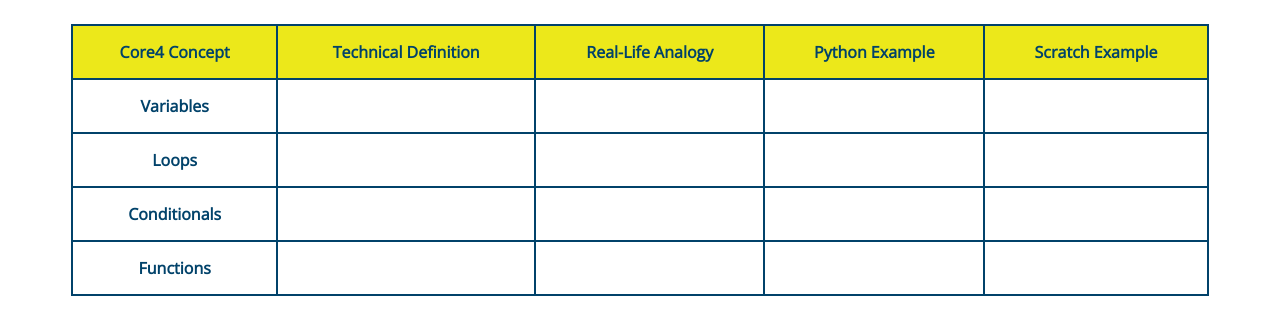
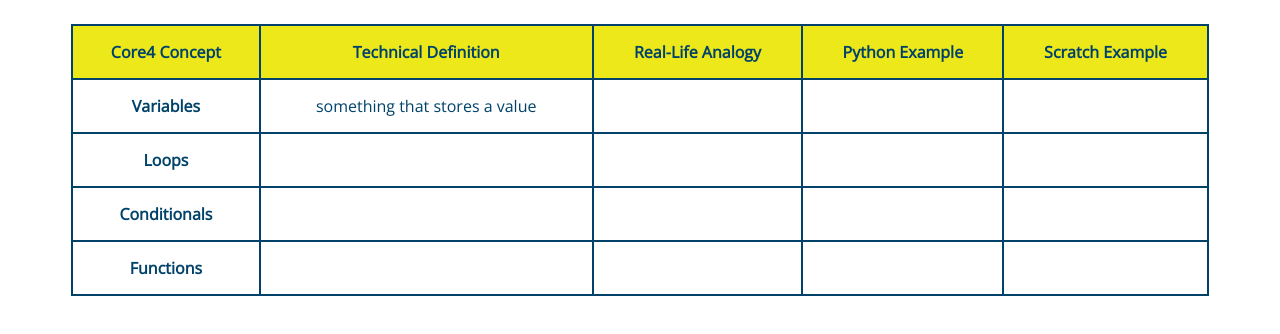
Before and after one commit to emieckey/Portfolio, a plain HTML site: page Core4Template.html in a window 1280 px wide. Drawn offline with nearby package versions, Linux system fonts and the light colour scheme.

Commit message:
Update Core4Template.html

```diff
--- a/Core4Template.html
+++ b/Core4Template.html
@@ -47,7 +47,7 @@
         <!-- Fill in the row for Variables -->
         <tr>
         <td><b>Variables</b></td>
-          <td>  </td>
+          <td>something that stores a value</td>
           <td>  </td>
           <td>  </td>
           <td>  </td>
```
